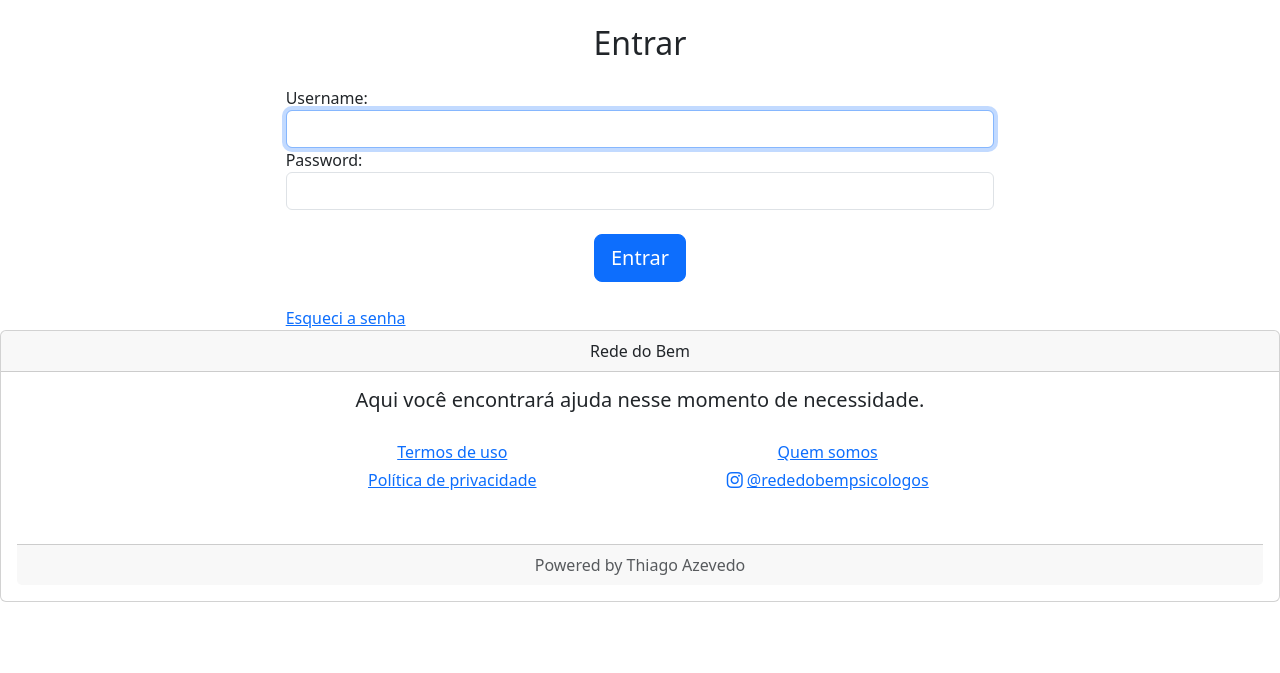
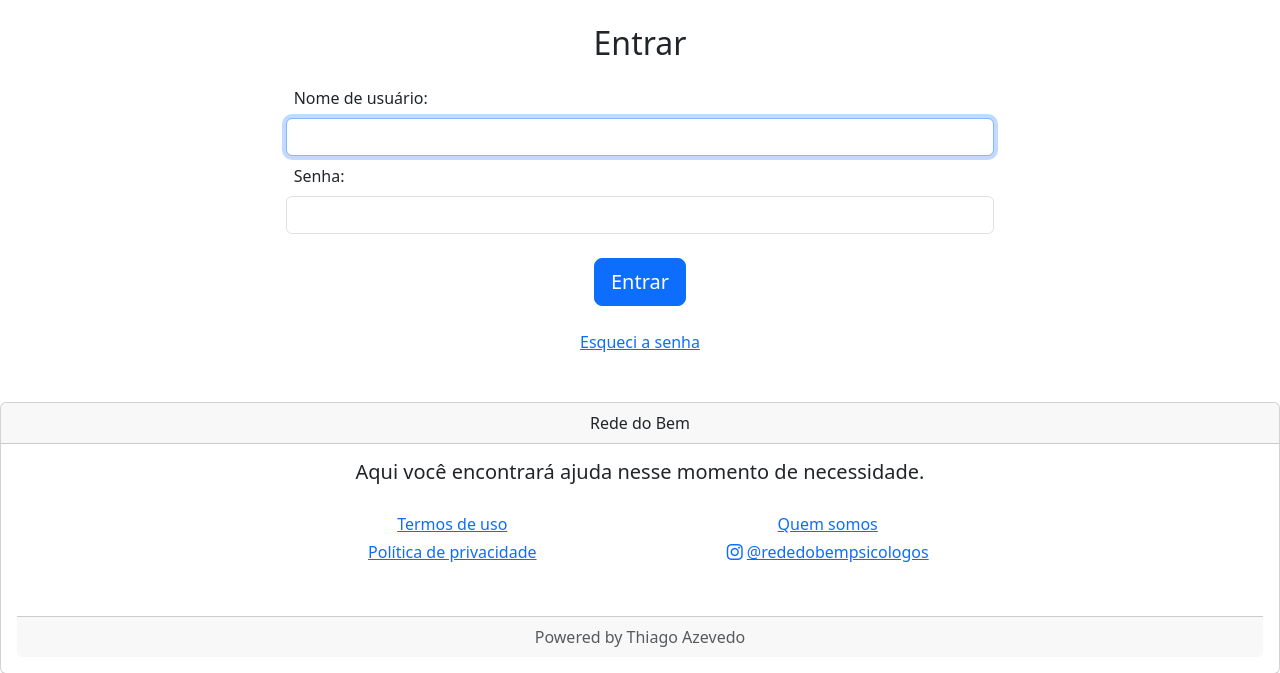
Before and after one commit to thiagoarvore/voluntary, a Django app: page /accounts/login/ in a window 1280 px wide. Shown: the part 56-729 px from the top of the page. Run offline with Django 5.2, Linux system fonts and the light colour scheme; some libraries are stand-ins or nearby versions.

Commit message:
fix: form labels

```diff
--- a/accounts/forms.py
+++ b/accounts/forms.py
@@ -13,6 +13,10 @@ class SignUpForm(UserCreationForm):
 
     def __init__(self, *args, **kwargs):
         super().__init__(*args, **kwargs)
+        self.fields['username'].label = 'Nome de usuário'
+        self.fields['email'].label = 'Endereço de e-mail'
+        self.fields['password1'].label = 'Senha'
+        self.fields['password2'].label = 'Confirmação de senha'
         self.error_messages['password_mismatch'] = _("As senhas não coincidem.")
         self.error_messages['duplicate_username'] = _("Este nome de usuário já está em uso.")
         self.error_messages['invalid_username'] = _("O nome de usuário deve conter apenas letras, números e @/./+/-/_ caracteres.")
@@ -45,7 +49,11 @@ class ProfileModelForm(forms.ModelForm):
 
 
 class UserLoginForm(AuthenticationForm):
-    pass
+
+    def __init__(self, *args, **kwargs):
+        super().__init__(*args, **kwargs)
+        self.fields['username'].label = 'Nome de usuário'
+        self.fields['password'].label = 'Senha'
 
 
 class ChangePasswordForm(PasswordChangeForm):
--- a/templates/login.html
+++ b/templates/login.html
@@ -17,7 +17,9 @@
         {% endif %}
         {% for field in form %}
             <div class="form-group">
-                {{ field.label_tag }}
+                <div class="m-2">
+                    {{ field.label_tag }}
+                </div>
                 {% render_field field class="form-control" %}
             </div>
         {% endfor %}
@@ -25,7 +27,7 @@
             <button class="btn btn-primary btn-lg" type="submit" id="submit_button">Entrar</button>
         </div>
 
-        <div>
+        <div class="text-center mb-5">
             <a href="{% url 'password_reset' %}">Esqueci a senha</a>
         </div>
     </form>
```
Also changed, not shown: templates/about_us.html (+8 -2 lines).
